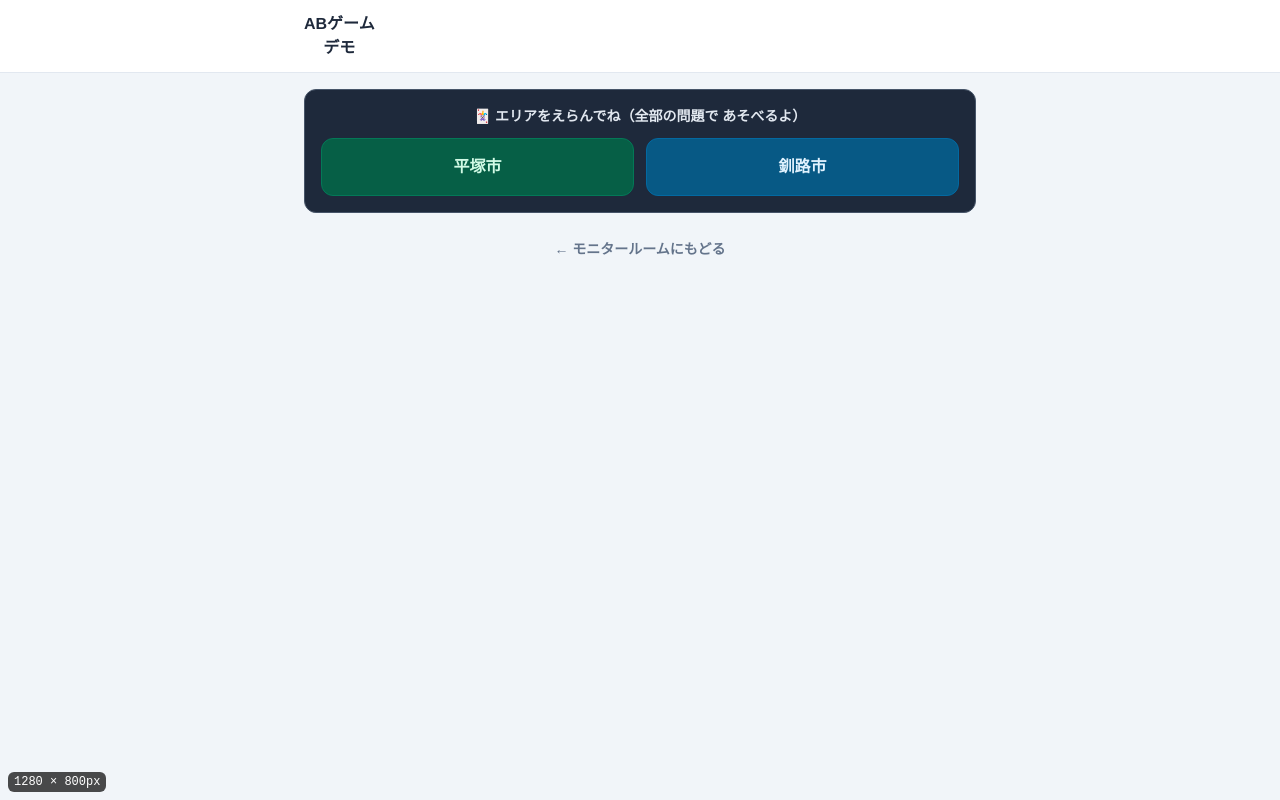
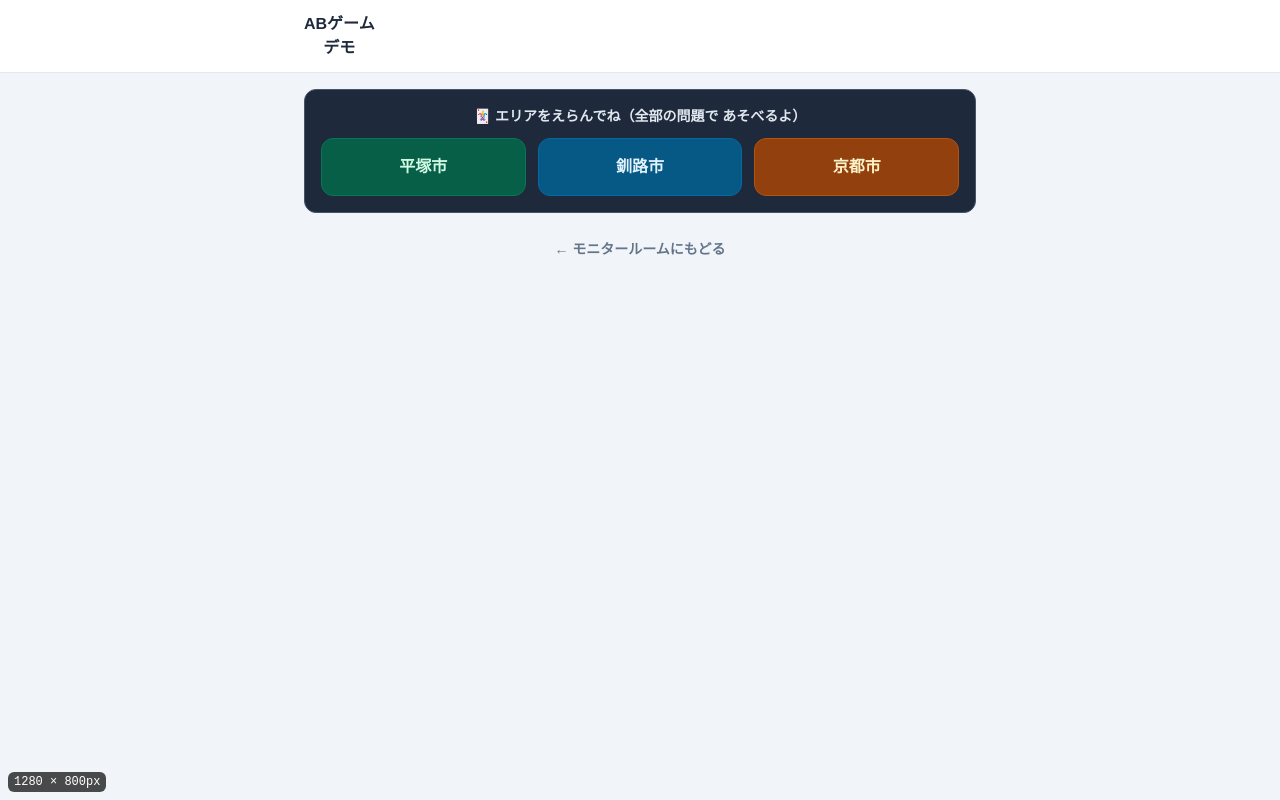
Before and after one commit to nisino25/ce-n-game, a Vue app: page /ab-game-demo in a window 1280 px wide. Built offline with nearby package versions, Linux system fonts and the light colour scheme.

Commit message:
ABゲームのデモに京都市を足す
Co-Authored-By: Claude Haiku 5.5 <noreply@anthropic.com>

```diff
--- a/src/views/ABGame/ABGameDemo.vue
+++ b/src/views/ABGame/ABGameDemo.vue
@@ -19,6 +19,7 @@
                     <div class="flex gap-3">
                         <button class="flex-1 rounded-xl border border-emerald-700 bg-emerald-800 py-4 text-base font-black text-emerald-100 hover:bg-emerald-700" @click="areaKey = 'hiratsuka'">平塚市</button>
                         <button class="flex-1 rounded-xl border border-sky-700 bg-sky-800 py-4 text-base font-black text-sky-100 hover:bg-sky-700" @click="areaKey = 'kushiro'">釧路市</button>
+                        <button class="flex-1 rounded-xl border border-amber-700 bg-amber-800 py-4 text-base font-black text-amber-100 hover:bg-amber-700" @click="areaKey = 'kyoto'">京都市</button>
                     </div>
                 </div>
 
@@ -41,7 +42,7 @@
 <script>
 import ABGameProposalB from "@/views/ABGame/ABGameProposalB.vue";
 
-const AREA_NAMES = { hiratsuka: { name: "平塚市" }, kushiro: { name: "釧路市" } };
+const AREA_NAMES = { hiratsuka: { name: "平塚市" }, kushiro: { name: "釧路市" }, kyoto: { name: "京都市" } };
 
 export default {
     name: "ABGameDemo",
```
